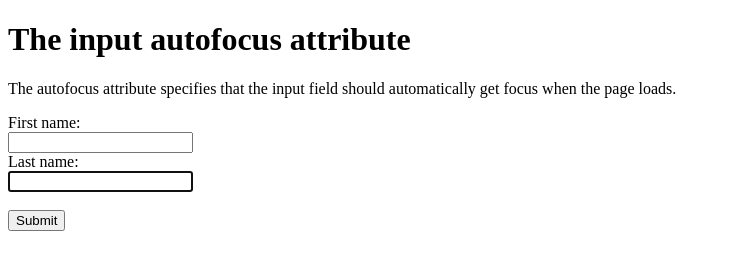
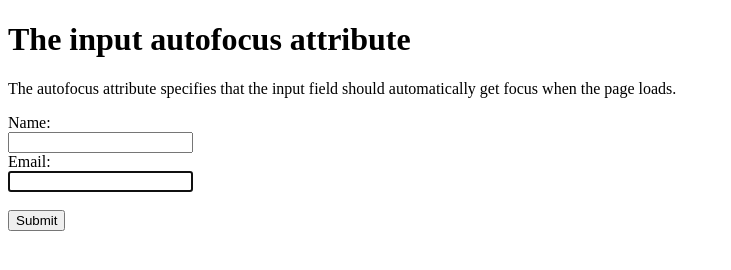
Before and after one commit to nirajdev147/FB-Login-Signup, a plain HTML site: page index.html in a window 1280 px wide. Shown: the whole page, without its empty margins (0-731 px from the left). Drawn offline with Linux system fonts and the light colour scheme.

Commit message:
Modified index.html file

```diff
--- a/index.html
+++ b/index.html
@@ -7,10 +7,10 @@
 <p>The autofocus attribute specifies that the input field should automatically get focus when the page loads.</p>
 
 <form action="/action_page.php">
-  <label for="fname">First name:</label><br>
-  <input type="text" id="fname" name="fname"><br>
-  <label for="lname">Last name:</label><br>
-  <input type="text" id="lname" name="lname" autofocus><br><br>
+  <label for="name">Name:</label><br>
+  <input type="text" id="name" name="name"><br>
+  <label for="email">Email:</label><br>
+  <input type="text" id="email" name="email" autofocus><br><br>
   <input type="submit" value="Submit">
 </form>
 
```
